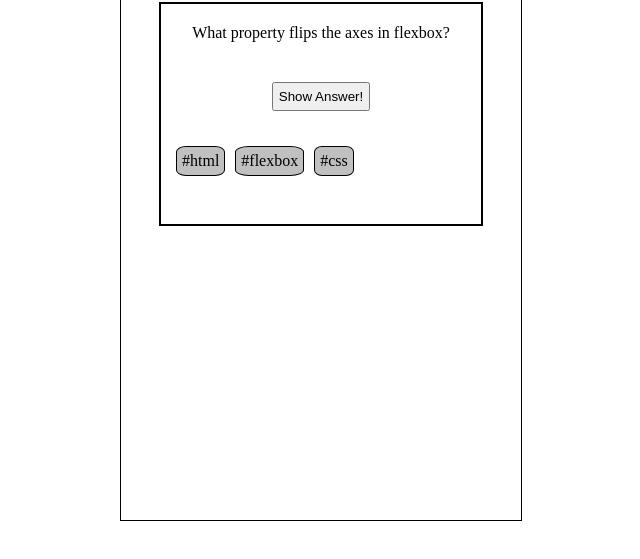
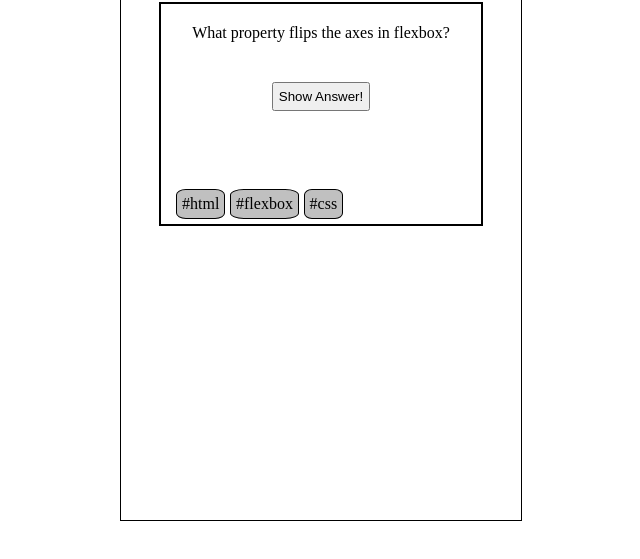
Before and after one commit to MateLoncar/quiz-app, a plain HTML site: page index.html in a window 1280 px wide. Shown: the part 161-720 px from the top of the page, without its empty margins (319-959 px from the left). Drawn offline with Linux system fonts and the light colour scheme.

Commit message:
smth new

```diff
--- a/index.html
+++ b/index.html
@@ -14,9 +14,9 @@
         <div class="question">What property flips the axes in flexbox?</div>
         <button type="button">Show Answer!</button>
         <ul class="tags">
-          <li>#html</li>
-          <li>#flexbox</li>
-          <li>#css</li>
+          <li class="html">#html</li>
+          <li class="flexbox">#flexbox</li>
+          <li class="css">#css</li>
         </ul>
       </div>
     </div>
--- a/styles.css
+++ b/styles.css
@@ -42,4 +42,16 @@ li {
   border: 1px solid black;
   background-color: silver;
   border-radius: 20%;
+  position: absolute;
+  bottom: 0;
 }
+
+.css {
+  position: absolute;
+  left: 43%;
+}
+
+.flexbox {
+  position: absolute;
+  left: 20%;
+}
```
